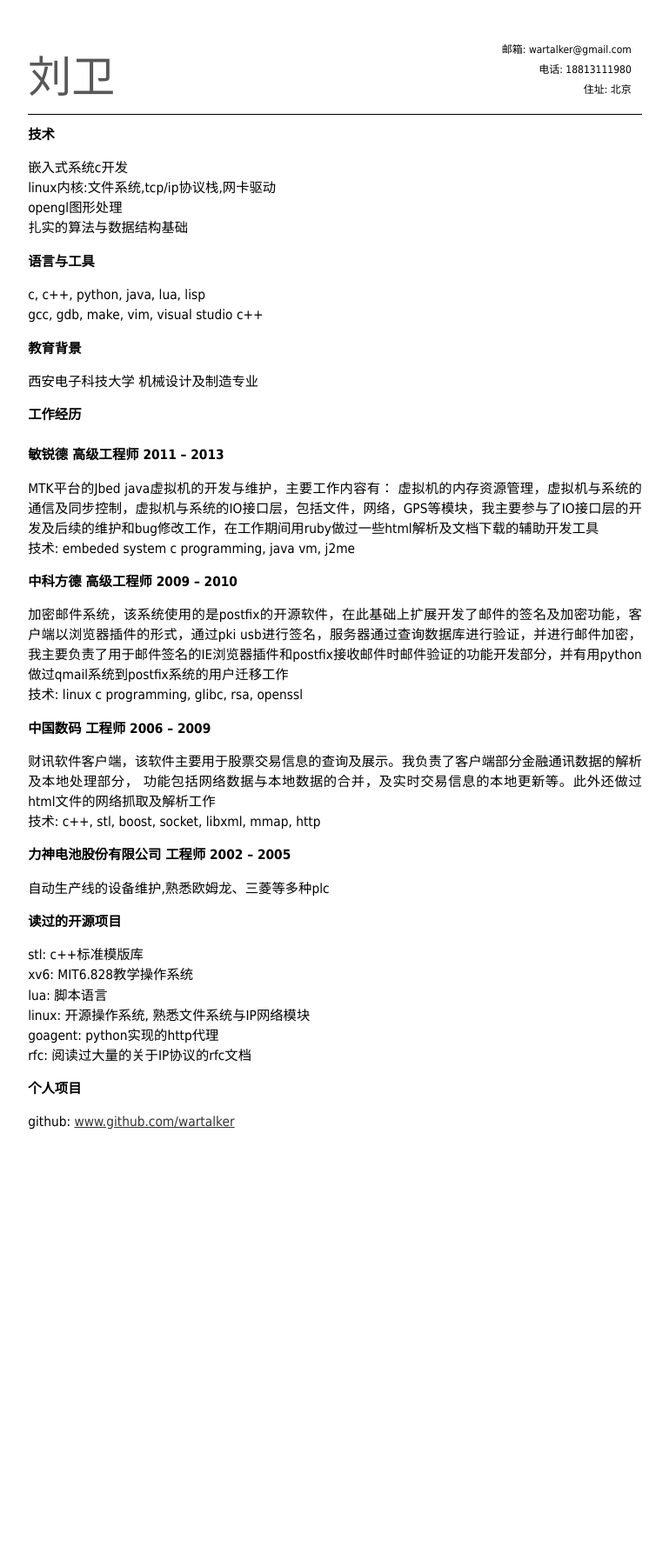
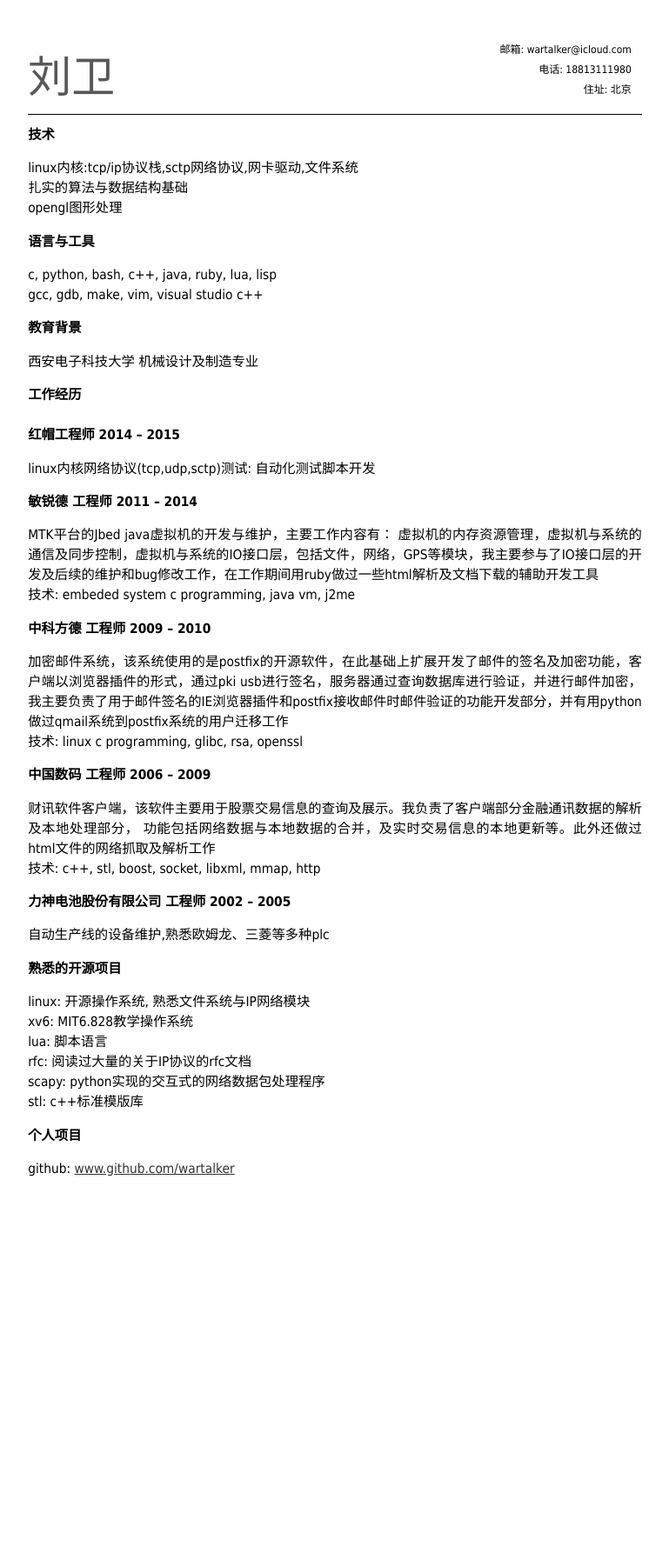
Before and after one commit to alone-walker/alone-walker.github.com, a Jekyll site: the page built from zhres.md, in a window 1280 px wide. Shown: the whole page at 87% size, without its empty margins (255-1024 px from the left). Built offline with Jekyll 4.4.1, drawn with Linux system fonts in a browser that asks for light colours; Markdown is read by kramdown in place of the engine named in the settings; before the commit the page ends 1732 px from its top, so only the background shows below that.

Commit message:
update zhres

```diff
--- a/zhres.md
+++ b/zhres.md
@@ -4,28 +4,30 @@ title:  "简历"
 ---
 <p style="font-size:12px;position:relative;text-align:right;border-bottom:1px solid;padding-bottom:16px;padding-right:12px">
     <span style="font-size:50px;position:absolute;left:0px;top:32px;color:#585858">刘卫</span>
-    邮箱: wartalker@gmail.com<br/>电话: 18813111980<br/>住址: 北京
+    邮箱: wartalker@icloud.com<br/>电话: 18813111980<br/>住址: 北京
 </p>
 
 ##技术
-嵌入式系统c开发
-linux内核:文件系统,tcp/ip协议栈,网卡驱动
+linux内核:tcp/ip协议栈,sctp网络协议,网卡驱动,文件系统
+扎实的算法与数据结构基础
 opengl图形处理
-扎实的算法与数据结构基础
 
 ##语言与工具
-c, c++, python, java, lua, lisp
+c, python, bash, c++, java, ruby, lua, lisp
 gcc, gdb, make, vim, visual studio c++
 
 ##教育背景
 西安电子科技大学 机械设计及制造专业
 
 ##工作经历   <br/><br/>
-###敏锐德 高级工程师 2011 -- 2013
+### 红帽工程师 2014 -- 2015
+linux内核网络协议(tcp,udp,sctp)测试: 自动化测试脚本开发
+
+###敏锐德 工程师 2011 -- 2014
 MTK平台的Jbed java虚拟机的开发与维护，主要工作内容有： 虚拟机的内存资源管理，虚拟机与系统的通信及同步控制，虚拟机与系统的IO接口层，包括文件，网络，GPS等模块，我主要参与了IO接口层的开发及后续的维护和bug修改工作，在工作期间用ruby做过一些html解析及文档下载的辅助开发工具
 技术: embeded system c programming, java vm, j2me
 
-###中科方德 高级工程师 2009 -- 2010
+###中科方德 工程师 2009 -- 2010
 加密邮件系统，该系统使用的是postfix的开源软件，在此基础上扩展开发了邮件的签名及加密功能，客户端以浏览器插件的形式，通过pki usb进行签名，服务器通过查询数据库进行验证，并进行邮件加密，我主要负责了用于邮件签名的IE浏览器插件和postfix接收邮件时邮件验证的功能开发部分，并有用python做过qmail系统到postfix系统的用户迁移工作
 技术: linux c programming, glibc, rsa, openssl
 
@@ -36,13 +38,13 @@ MTK平台的Jbed java虚拟机的开发与维护，主要工作内容有： 虚
 ###力神电池股份有限公司 工程师  2002 -- 2005
 自动生产线的设备维护,熟悉欧姆龙、三菱等多种plc
 
-##读过的开源项目
-> stl: c++标准模版库
+##熟悉的开源项目
+> linux: 开源操作系统, 熟悉文件系统与IP网络模块
 > xv6: MIT6.828教学操作系统
 > lua: 脚本语言
-> linux: 开源操作系统, 熟悉文件系统与IP网络模块
-> goagent: python实现的http代理
 > rfc: 阅读过大量的关于IP协议的rfc文档
+> scapy: python实现的交互式的网络数据包处理程序
+> stl: c++标准模版库
 
 
 ##个人项目
```
